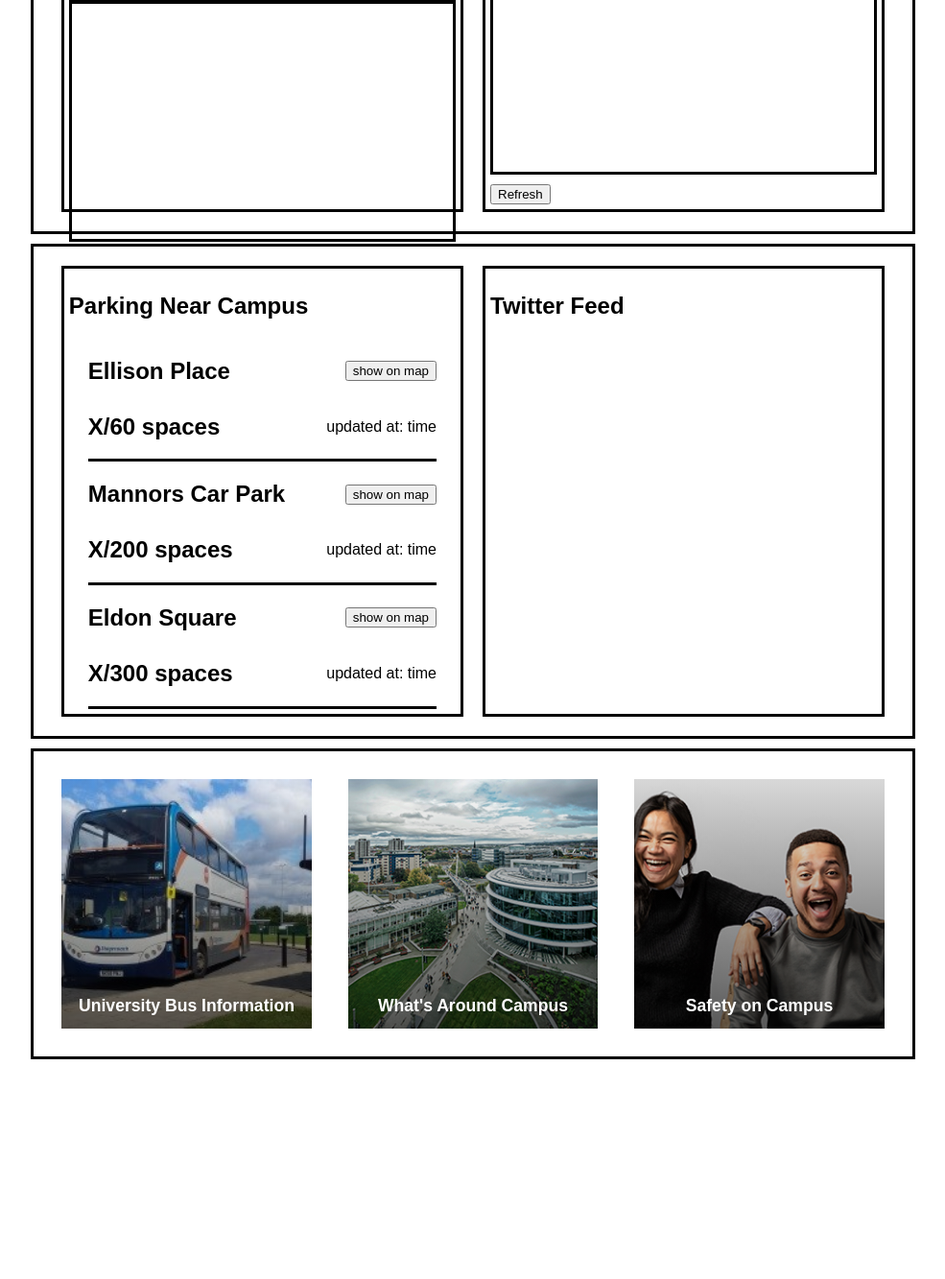
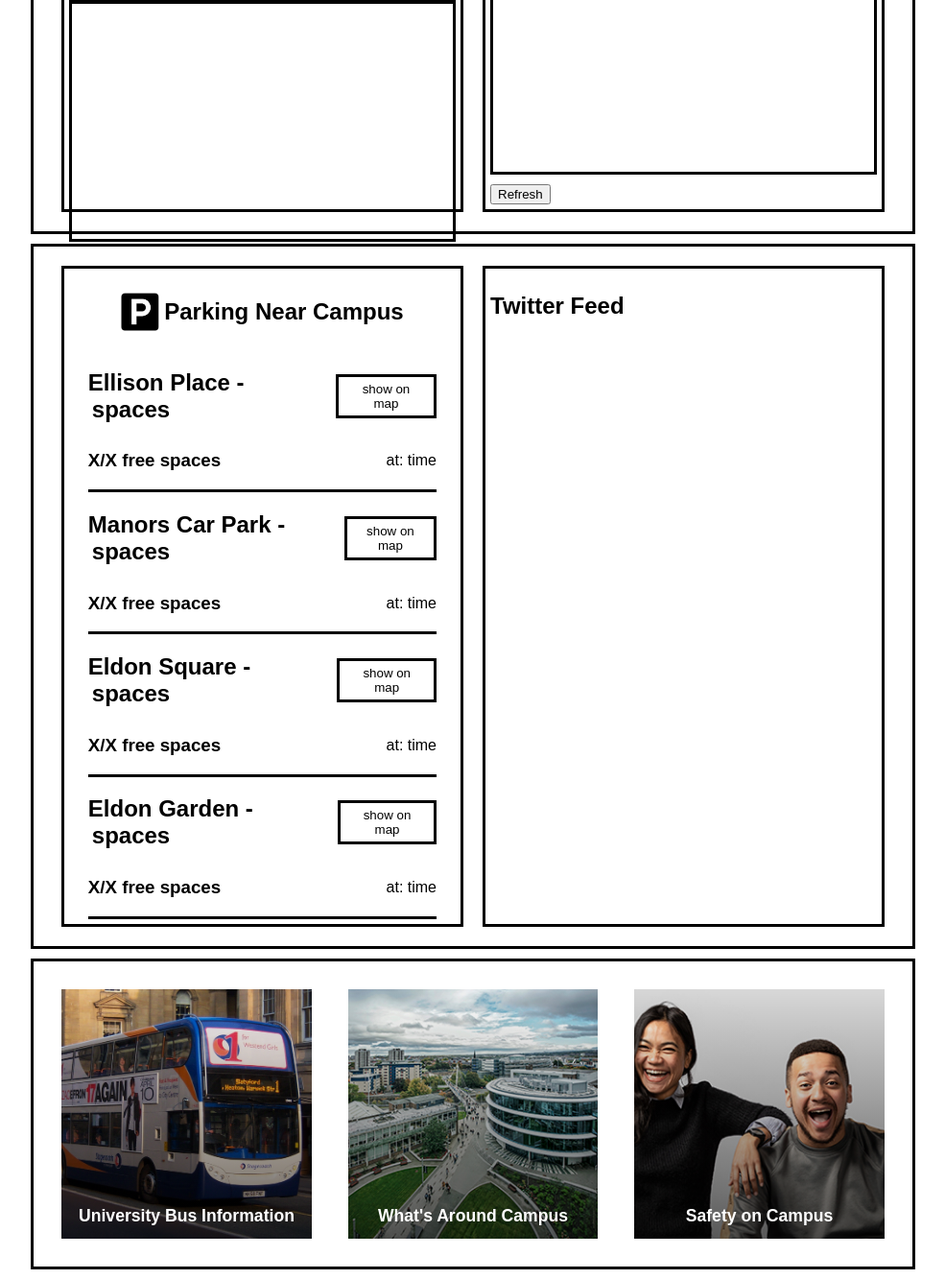
Before and after one commit to owencoyle27/KV6002, a PHP site: page / in a window 1280 px wide. Shown: the part 601-1934 px from the top of the page at 96% size, without its empty margins (147-1132 px from the left). Before the commit the page ends 1705 px from the top, so only its background shows below. Run offline with PHP 8.4, Linux system fonts and the light colour scheme; data that the repository does not hold is empty.

Commit message:
styling and accessibility updates to dashboard

```diff
--- a/dashboard/js/bustimes.js
+++ b/dashboard/js/bustimes.js
@@ -27,7 +27,7 @@
     document.getElementById("busTimetableListings").innerHTML = "";
     for(i=0;i<data.departures[1].length; i++){
         const arival = await getArivalTime(data.departures[1][i].id)
-        document.getElementById("busTimetableListings").innerHTML += ("<div class='timeTableRow'><img src='dashboard/icons/front-of-bus.svg' style='height:30px;'> <p>Bus " + data.departures[1][i].line + " Departs : <b>" + data.departures[1][i].best_departure_estimate + "</b> Arrives: " + arival  + "</p></div>");
+        document.getElementById("busTimetableListings").innerHTML += ("<div class='timeTableRow'><img src='dashboard/icons/front-of-bus.svg' alt='bus icon' style='height:30px;'> <p>Bus " + data.departures[1][i].line + " Departs : <b>" + data.departures[1][i].best_departure_estimate + "</b> Arrives: " + arival  + "</p></div>");
     }
 }
 
@@ -81,7 +81,7 @@
     let busDate = (d.getUTCFullYear() + "-" + (d.getUTCMonth() + 1) + "-" + d.getUTCDate());
 
     //main function to start timetable
-    //FetchBusTimes(busTime, busDate);
+    FetchBusTimes(busTime, busDate);
 }
 
 //starts the bus time table
--- a/dashboard/js/weather.js
+++ b/dashboard/js/weather.js
@@ -53,7 +53,7 @@
         //getting description
         let desc = (data.daily[i].weather[0].description);
 
-        document.getElementById('hourWeatherDisplay').innerHTML += ("<div class='hourWeatherCard'><p>" + days[day] + "</p><div class='hourIcon'><img src='" + icon + "'></div><b><p>" + temp + "</p></b><p id='hourDesc'>" + desc + "</p><div class='hourTemp'></div></div>");
+        document.getElementById('hourWeatherDisplay').innerHTML += ("<div class='hourWeatherCard'><p>" + days[day] + "</p><div class='hourIcon'><img src='" + icon + "' alt='weather icon'></div><b><p>" + temp + "</p></b><p id='hourDesc'>" + desc + "</p><div class='hourTemp'></div></div>");
       }
     })
     .catch(function() {
--- a/dashboard/php/getCarPark.php
+++ b/dashboard/php/getCarPark.php
@@ -1,10 +1,9 @@
 
 <?php
 
+    $url = $_POST['parkapiurl'];
 
-
-
-    $response = get_web_page("https://www.netraveldata.co.uk/api/v2/carpark/dynamic");
+    $response = get_web_page($url);
     $resArr = array();
     $resArr = json_decode($response);
     $JSONarray =  print_r(json_encode($resArr));
--- a/dashboard/php/curl.php
+++ b/dashboard/php/getCarParkCapacity.php
@@ -1,3 +1,5 @@
+
+
 <?php
 
     $url = $_POST['parkapiurl'];
@@ -5,9 +7,14 @@
     $response = get_web_page($url);
     $resArr = array();
     $resArr = json_decode($response);
-    echo print_r(json_encode($resArr));
+    $JSONarray =  print_r(json_encode($resArr));
+    substr($JSONarray, 0, -2);
 
     function get_web_page($url) {
+
+        $username = "tomheg";
+        $password = "password";
+
         $options = array(
             CURLOPT_RETURNTRANSFER => true,   // return web page
             CURLOPT_HEADER         => false,  // don't return headers
@@ -21,6 +28,7 @@
         );
 
         $ch = curl_init($url);
+        curl_setopt($ch, CURLOPT_USERPWD, "$username:$password");
         curl_setopt_array($ch, $options);
 
         $content  = curl_exec($ch);
@@ -28,8 +36,5 @@
         curl_close($ch);
 
         return $content;
-
     }
-
-
 ?>
--- a/dashboard/styles/dashboardStyle.css
+++ b/dashboard/styles/dashboardStyle.css
@@ -280,6 +280,23 @@
         width: 100%;
     }
 
+    #parkingInfo > h2 {
+        width: 100%;
+        display: flex;
+        justify-content: center;
+        align-items: center;
+    }
+
+    #parkingInfo button{
+        border: solid black;
+        background-color: white;
+        padding: 5px 10px;
+    }
+
+    #parkingInfo button:hover{
+        background-color: grey;
+    }
+
 
     .upperRow, .lowerRow{
         width: calc(100% - 40px);
@@ -299,6 +316,11 @@
     .lowerRow{
         margin-top: -10px;
         border-bottom: solid black;
+    }
+
+    #parkState1, #parkState2, #parkState3 , #parkState4 {
+        padding: 2px 4px;
+        border-radius: 10px;
     }
 
 
@@ -325,9 +347,6 @@
             width: 90%;
         }
     }
-
-
-
 
     .square a{
         text-decoration: none;
--- a/index.php
+++ b/index.php
@@ -1,9 +1,10 @@
 <!DOCTYPE html>
-<html>
+<html lang="en">
 <head>
     <link rel="stylesheet" href="style.css">
     <link rel="stylesheet" href="dashboard/styles/dashboardStyle.css">
     <meta content="width=device-width, initial-scale=1" name="viewport" />
+    <title>Northumbria Dashboard </title>
     <meta charset="utf-8">
     <script src="https://ajax.googleapis.com/ajax/libs/jquery/3.5.1/jquery.min.js"></script>
 </head>
@@ -38,7 +39,7 @@
                 </div>
                 <div class="mainDisplay">
                     <div id="weatherIcon">
-                        <img id="icon" src="">
+                        <img id="icon" src="" alt="current weathe display">
                     </div>
                     <div id="weatherTemp">...</div>
                 </div>
@@ -79,35 +80,46 @@
     <div class="row2">
 
         <div id="parkingInfo" class="widget1">
-            <h2>Parking Near Campus</h2>
+
+            <h2><img src='dashboard/icons/parking.png' style='height:40px;margin-right:5px;' alt="parking icon"> Parking Near Campus</h2>
             <div class="carparkRow">
                 <div class="upperRow">
-                    <h2>Ellison Place</h2>
+                    <h2>Ellison Place - <span id="parkState1">spaces</span></h2>
                     <button>show on map</button>
                 </div>
                 <div class="lowerRow">
-                    <h2><span id="parkOccupied1">X</span>/60 spaces</h2>
-                    <p> updated at: <span id="parkTime1">time</span>
+                    <h3><span id="parkOccupied1">X</span>/<span id="parkCapacity1">X</span>  free spaces</h3>
+                    <p> at: <span id="parkTime1">time</span>
                 </div>
             </div>
             <div class="carparkRow">
                 <div class="upperRow">
-                    <h2>Mannors Car Park</h2>
+                    <h2>Manors Car Park - <span id="parkState2">spaces</span></h2>
                     <button>show on map</button>
                 </div>
                 <div class="lowerRow">
-                    <h2><span id="parkOccupied2">X</span>/200 spaces</h2>
-                    <p> updated at: <span id="parkTime2">time</span>
+                    <h3><span id="parkOccupied2">X</span>/<span id="parkCapacity2">X</span>  free spaces</h3>
+                    <p> at: <span id="parkTime2">time</span>
                 </div>
             </div>
             <div class="carparkRow">
                 <div class="upperRow">
-                    <h2>Eldon Square</h2>
+                    <h2>Eldon Square - <span id="parkState3">spaces</span></h2>
                     <button>show on map</button>
                 </div>
                 <div class="lowerRow">
-                    <h2><span id="parkOccupied3">X</span>/300 spaces</h2>
-                    <p> updated at: <span id="parkTime3">time</span>
+                    <h3><span id="parkOccupied3">X</span>/<span id="parkCapacity3">X</span> free spaces</h3>
+                    <p> at: <span id="parkTime3">time</span>
+                </div>
+            </div>
+            <div class="carparkRow">
+                <div class="upperRow">
+                    <h2>Eldon Garden - <span id="parkState4">spaces</span></h2>
+                    <button>show on map</button>
+                </div>
+                <div class="lowerRow">
+                    <h3><span id="parkOccupied4">X</span>/<span id="parkCapacity4">X</span> free spaces</h3>
+                    <p> at: <span id="parkTime4">time</span>
                 </div>
             </div>
 
```
Also changed, not shown: dashboard/js/carparks.js (+49 -67 lines), dashboard/icons/parking.png (added), dashboard/images/bus.jpg.
